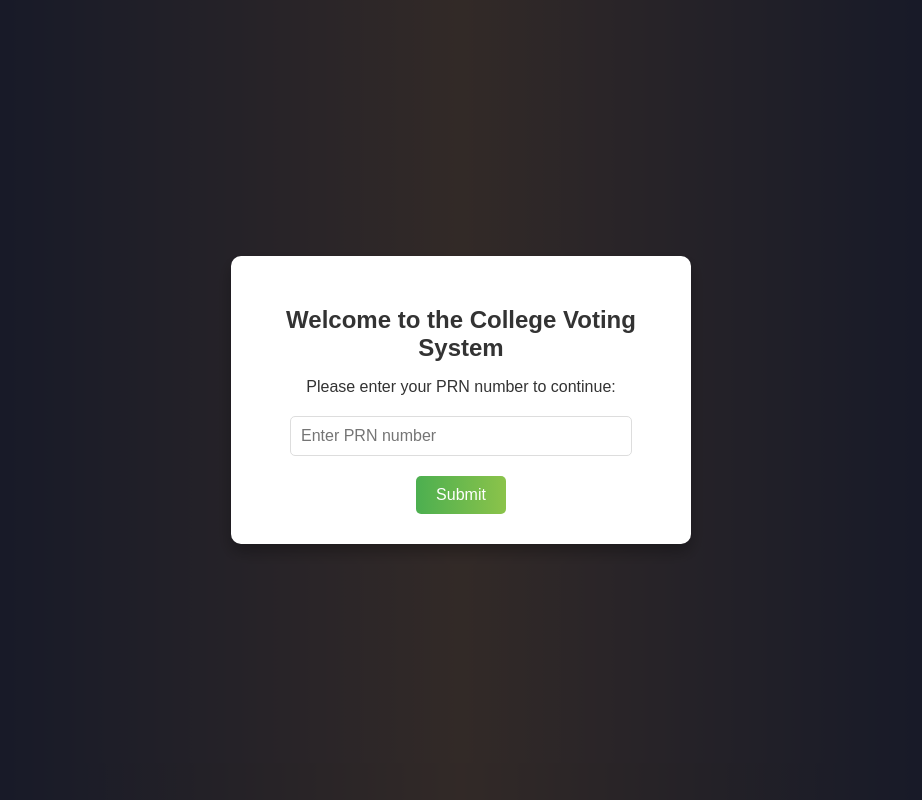
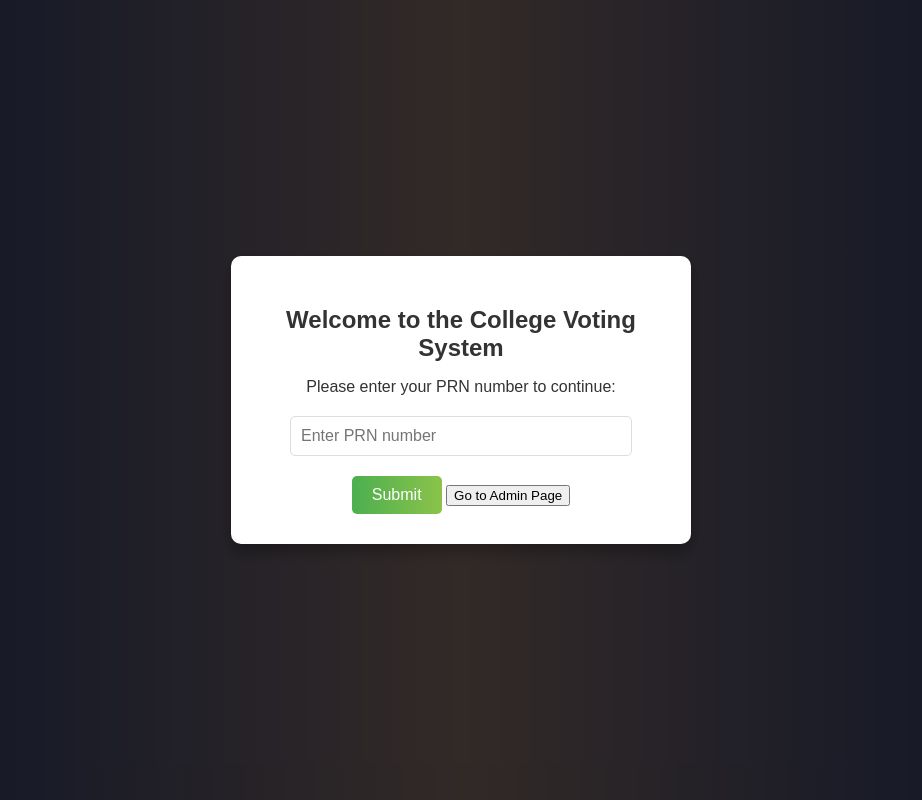
Before and after one commit to drg-ganvir/onlinevoting, a plain HTML site: page index.html in a window 1280 px wide. Shown: the whole page, without its empty margins (179-1101 px from the left). Drawn offline with Linux system fonts and the light colour scheme.

Commit message:
Update index.html

```diff
--- a/index.html
+++ b/index.html
@@ -8,6 +8,7 @@
   <link rel="stylesheet" href="https://cdnjs.cloudflare.com/ajax/libs/font-awesome/6.0.0-beta3/css/all.min.css">
 </head>
 <body>
+
   <!-- PRN Modal -->
   <div id="prn-modal" class="modal">
     <div class="modal-content">
@@ -15,8 +16,12 @@
       <p>Please enter your PRN number to continue:</p>
       <input type="text" id="prn-input" placeholder="Enter PRN number" maxlength="10">
       <button class="submit-prn-btn" onclick="submitPRN()">Submit</button>
+
+      <!-- Admin Button -->
+      <button class="admin-login-btn" onclick="redirectToAdminPage()">Go to Admin Page</button>
     </div>
   </div>
+
 
   <!-- Main Content -->
   <div class="container hidden" id="main-content">
@@ -29,6 +34,7 @@
           </div>
         </div>
       </header>
+
 
 
     <main>
@@ -76,5 +82,12 @@
   </div>
 
   <script src="script.js"></script>
+
+  <script>
+    // Redirect to Admin Page
+    function redirectToAdminPage() {
+      window.location.href = "admin.html"; // Redirect to admin login page
+    }
+  </script>
 </body>
 </html>
```
